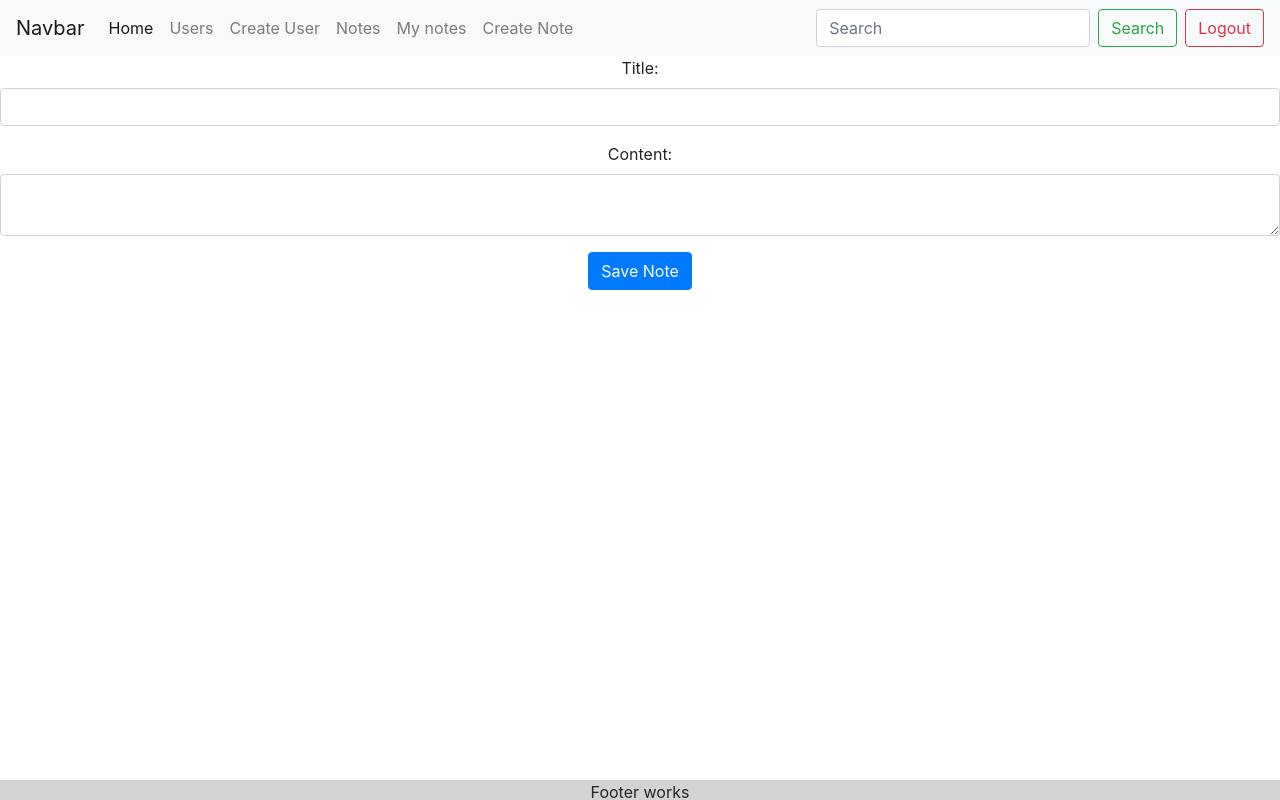
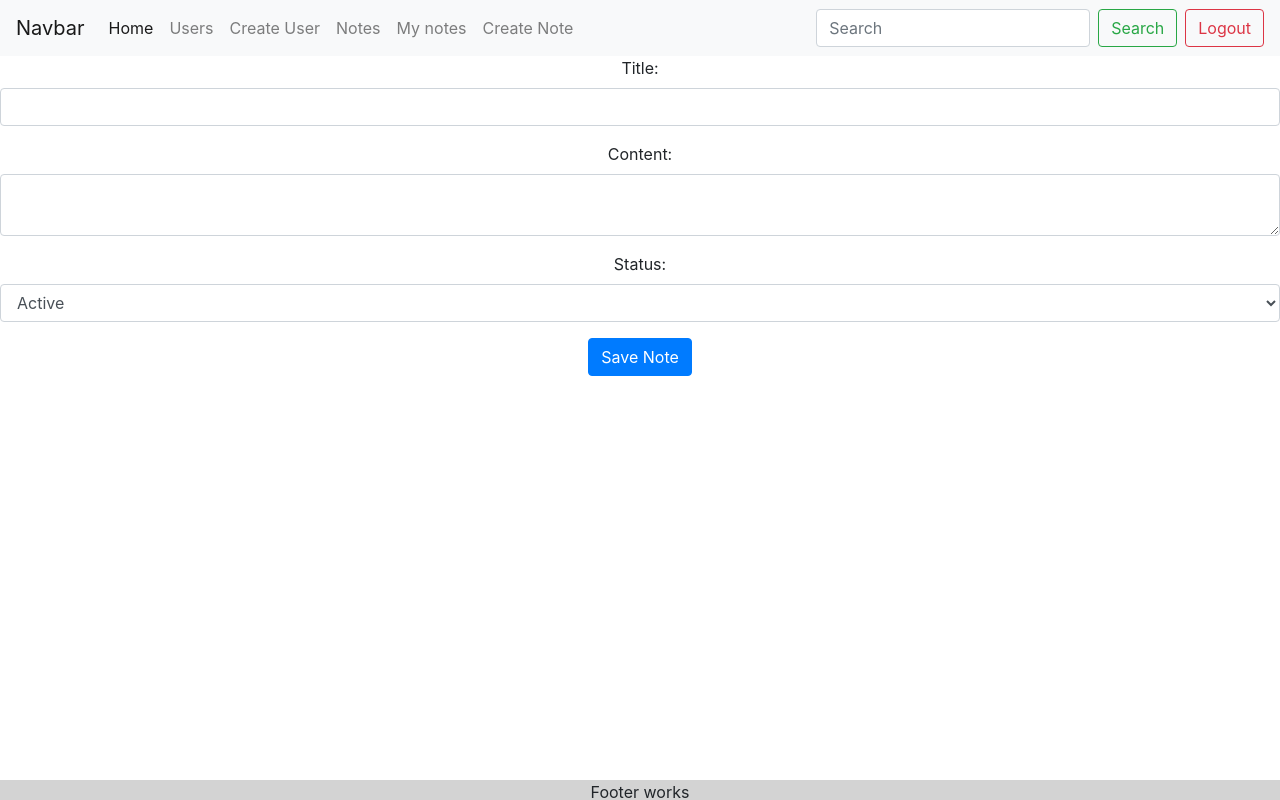
Before and after one commit to developerontheblock/todos-app, a React (Create React App) app: page /notes/create in a window 1280 px wide. Built offline with nearby package versions, Linux system fonts and the light colour scheme; sample sign-in values are in the browser's storage.

Commit message:
Note Status prop

```diff
--- a/db/db.json
+++ b/db/db.json
@@ -69,7 +69,8 @@
       "authorName": "Maxine Alexander",
       "data": "",
       "date": "2020-05-19T09:20:03.555Z",
-      "id": "SGeWBeC"
+      "id": "SGeWBeC",
+      "status": "Active"
     },
     {
       "title": "ааааdefault login form validations",
@@ -78,7 +79,8 @@
       "authorName": "Maxine Alexander",
       "data": "",
       "date": "2020-05-27T11:54:34.484Z",
-      "id": "K1w3uWc"
+      "id": "K1w3uWc",
+      "status": "Active"
     },
     {
       "title": "asdasdddddddddddddddddddddddddddddddddddddddddddddddd",
@@ -87,7 +89,8 @@
       "authorName": "Maxine Alexander",
       "data": "",
       "date": "2020-05-28T12:45:40.984Z",
-      "id": "36hq2yU"
+      "id": "36hq2yU",
+      "status": "Active"
     },
     {
       "title": "asd",
@@ -96,7 +99,8 @@
       "authorName": "Maxine Alexander",
       "data": "",
       "date": "2020-05-28T13:03:19.110Z",
-      "id": "KtaJ4dI"
+      "id": "KtaJ4dI",
+      "status": "Active"
     },
     {
       "title": "aaa",
@@ -105,7 +109,8 @@
       "authorName": "Maxine Alexander",
       "data": "",
       "date": "2020-05-28T13:08:00.678Z",
-      "id": "jiiT8F_"
+      "id": "jiiT8F_",
+      "status": "Active"
     },
     {
       "title": "123",
@@ -114,7 +119,8 @@
       "authorName": "Alexandar Draev",
       "data": "",
       "date": "2020-05-28T14:36:18.797Z",
-      "id": "UQZFMe1"
+      "id": "UQZFMe1",
+      "status": "Active"
     },
     {
       "title": "My first note",
@@ -123,7 +129,28 @@
       "authorName": "Maxine Alexander",
       "data": "",
       "date": "2020-06-02T08:22:51.297Z",
-      "id": "EUs5qBM"
+      "id": "EUs5qBM",
+      "status": "Active"
+    },
+    {
+      "title": "12333",
+      "content": "3321",
+      "authorId": "PbVvp7n",
+      "authorName": "Alexandar Draev",
+      "data": "",
+      "status": "Pending",
+      "date": "2020-06-02T19:01:43.601Z",
+      "id": "3pszunT"
+    },
+    {
+      "title": "asdasd",
+      "content": "asdasd",
+      "authorId": "PbVvp7n",
+      "authorName": "Alexandar Draev",
+      "data": "",
+      "date": "2020-06-02T19:04:23.738Z",
+      "status": "Active",
+      "id": "g0jQv2H"
     }
   ]
 }
--- a/src/components/notes/note-edit/NoteEdit.jsx
+++ b/src/components/notes/note-edit/NoteEdit.jsx
@@ -49,6 +49,14 @@ export function NoteEdit(props) {
                         <label labelfor="content">Content: </label>
                         <textarea className="form-control" id="content" name="content" onChange={onInputChange} value={currentNote.content} />
                     </div>
+                    <div className="form-group">
+                        <label htmlFor="status">Status: </label>
+                        <select name="status" id="status" className="form-control" onChange={onInputChange} value={currentNote.status}>
+                            <option value="Active">Active</option>
+                            <option value="Pending">Pending</option>
+                            <option value="Done">Done</option>
+                        </select>
+                    </div>
                     <button className="btn btn-primary">Save Note</button>
                 </form>
             </div>
--- a/src/core/api/notes.api.js
+++ b/src/core/api/notes.api.js
@@ -1,5 +1,11 @@
 import axios from 'axios';
 import { getLoggedUser } from './users.api';
+
+export const NotesStatus = {
+    Active: 'Active',
+    Pending: 'Pending',
+    Done: 'Done'
+};
 
 const apiUrl = 'http://localhost:3005'
 
@@ -41,6 +47,7 @@ export function saveNote(noteData) {
     noteData.authorId = loggedUser.id;
     noteData.authorName = loggedUser.name;
     noteData.date = new Date();
+    noteData.status = NotesStatus.Active;
 
     return axios.post(`${apiUrl}/notes`, noteData);
 }
--- a/src/core/api/users.api.js
+++ b/src/core/api/users.api.js
@@ -44,7 +44,7 @@ export async function login(userData) {
 
     const loggedUser = users.find(u => u.email === userData.email && u.password.toString() === userData.password);
 
-    if (!loggedUser.isActive) {
+    if (loggedUser && !loggedUser.isActive) {
         throw new Error('The current user has been blocked!')
     }
 
```
